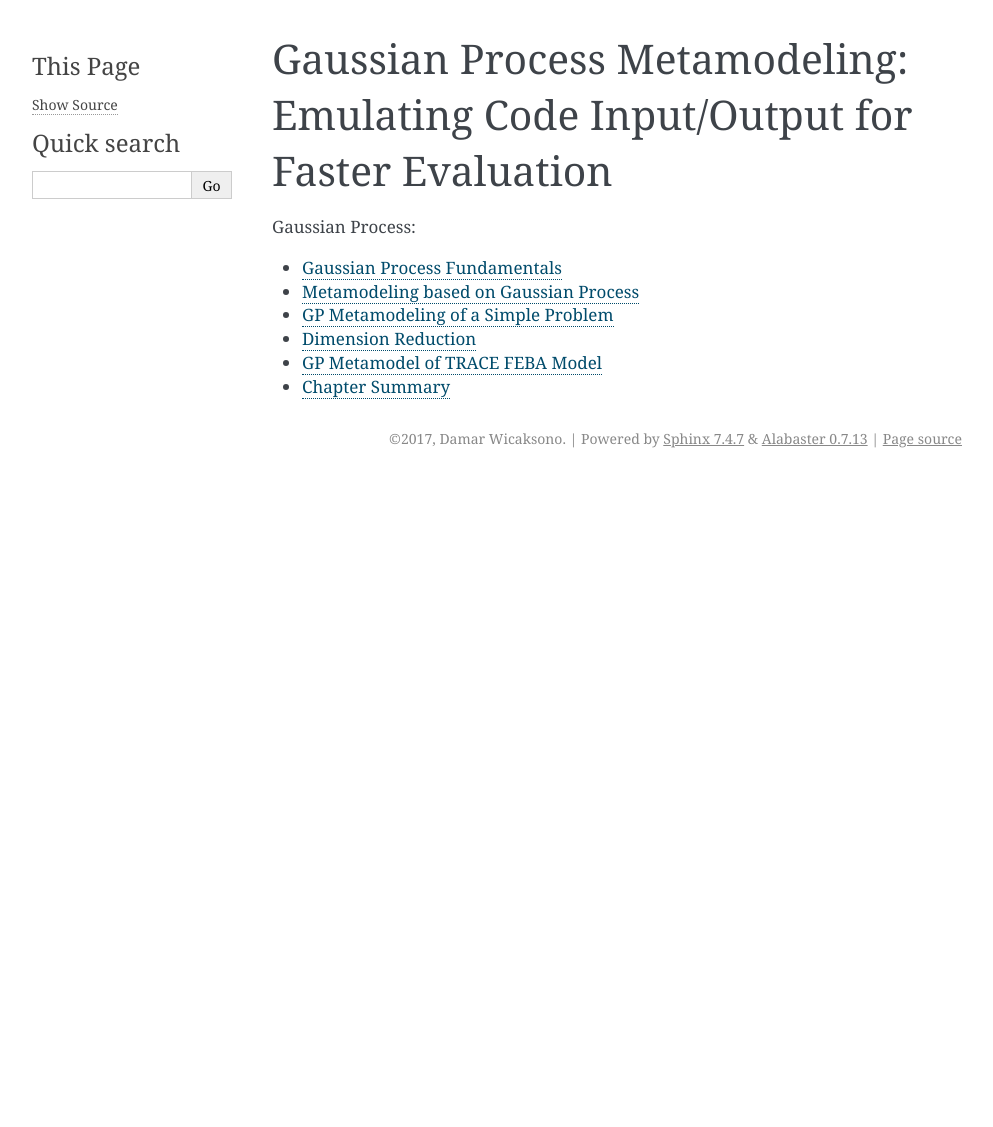
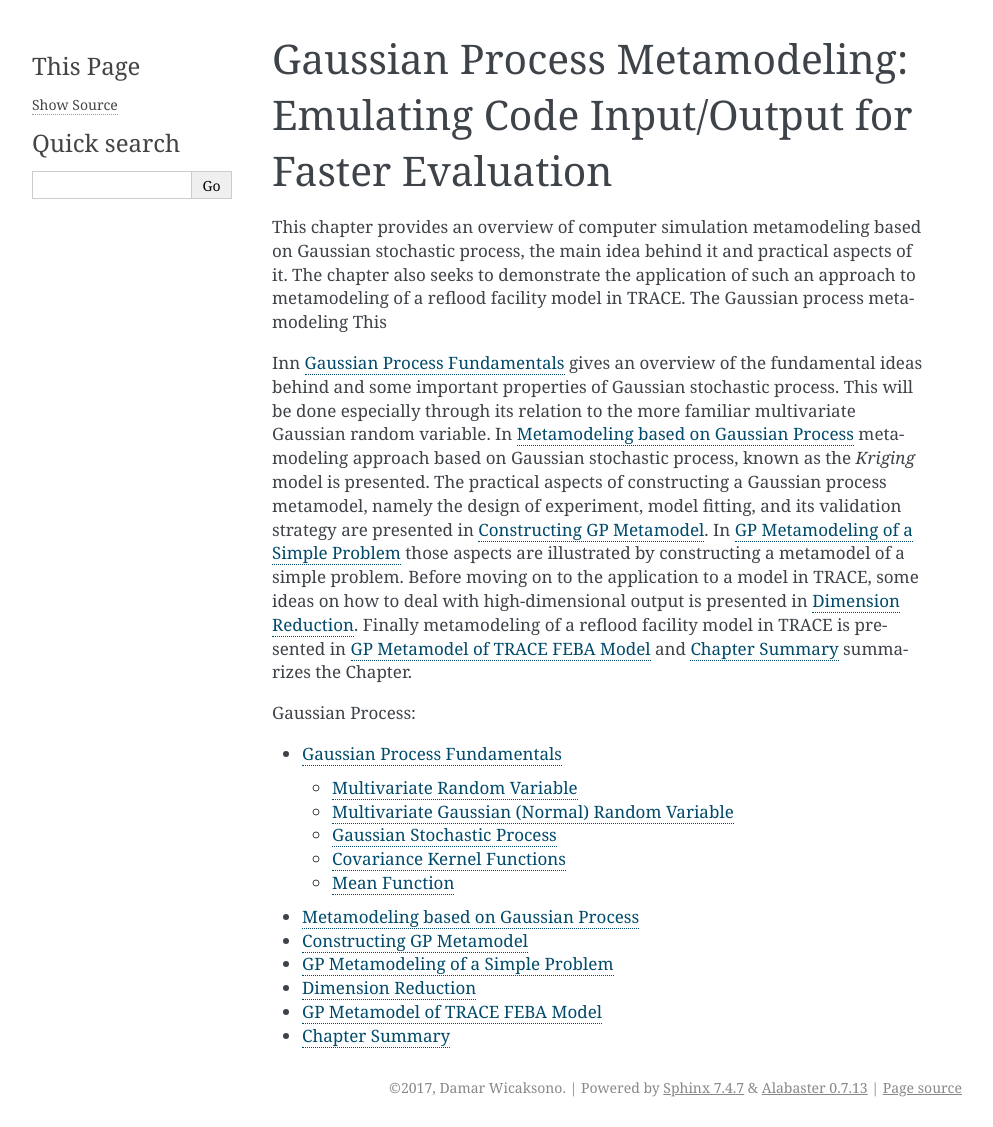
Before and after one commit to damar-wicaksono/wd41-thesis, a Sphinx documentation site: the page built from sphinx-doc/source/4_gp_regression/index.rst, in a window 1280 px wide. Shown: the whole page, without its empty margins (148-1141 px from the left). Built offline with Sphinx 7.4.7, drawn with Linux system fonts in a browser that asks for light colours; before the commit the page ends 900 px from its top, so only the background shows below that.

```diff
--- /dev/null
+++ b/sphinx-doc/source/1_introduction/computer_experiment.rst
@@ -0,0 +1,2 @@
+Computer Experiment
+===================
--- a/sphinx-doc/source/2_trace_reflood/index.rst
+++ b/sphinx-doc/source/2_trace_reflood/index.rst
@@ -0,0 +1,4 @@
+.. _reflood:
+
+Reflood
+=======
--- a/sphinx-doc/source/4_gp_regression/1_fundamentals.rst
+++ /dev/null
@@ -1,4 +0,0 @@
-.. _gp_fundamentals:
-
-Gaussian Process Fundamentals
-=============================
--- /dev/null
+++ b/sphinx-doc/source/4_gp_regression/constructing_gp_metamodel.rst
@@ -0,0 +1,4 @@
+.. _gp_construction:
+
+Constructing GP Metamodel
+=========================
--- a/sphinx-doc/source/4_gp_regression/index.rst
+++ b/sphinx-doc/source/4_gp_regression/index.rst
@@ -4,13 +4,27 @@
 Gaussian Process Metamodeling: Emulating Code Input/Output for Faster Evaluation
 ================================================================================
 
+This chapter provides an overview of computer simulation metamodeling based on Gaussian stochastic process,
+the main idea behind it and practical aspects of it.
+The chapter also seeks to demonstrate the application of such an approach to metamodeling of a reflood facility model in TRACE.
+The Gaussian process metamodeling This
+
+Inn :ref:`gp_fundamentals` gives an overview of the fundamental ideas behind and some important properties of Gaussian stochastic process.
+This will be done especially through its relation to the more familiar multivariate Gaussian random variable.
+In :ref:`gp_metamodeling` metamodeling approach based on Gaussian stochastic process, known as the *Kriging* model is presented.
+The practical aspects of constructing a Gaussian process metamodel, namely the design of experiment, model fitting, and its validation strategy are presented in :ref:`gp_construction`.
+In :ref:`gp_simple_problem` those aspects are illustrated by constructing a metamodel of a simple problem.
+Before moving on to the application to a model in TRACE, some ideas on how to deal with high-dimensional output is presented in :ref:`gp_dimension_reduction`.
+Finally metamodeling of a reflood facility model in TRACE is presented in :ref:`gp_trace` and :ref:`gp_summary` summarizes the Chapter.
+
 .. toctree::
    :maxdepth: 2
    :caption: Gaussian Process:
 
-   1_fundamentals
-   2_metamodeling
-   3_simple_problem
-   4_dimension_reduction
-   5_gp_trace
-   6_chapter_summary
+   fundamentals
+   metamodeling
+   constructing_gp_metamodel
+   simple_problem
+   dimension_reduction
+   gp_trace
+   chapter_summary
--- a/sphinx-doc/source/index.rst
+++ b/sphinx-doc/source/index.rst
@@ -3,8 +3,8 @@
    You can adapt this file completely to your liking, but it should at least
    contain the root `toctree` directive.
 
-Welcome to wd41-thesis's documentation!
-=======================================
+Bayesian Uncertainty Quantification of Physical Model in Thermal-Hydraulics System Code
+=======================================================================================
 
 Lorem Ipsum Dolor Sit Amet
 
@@ -13,6 +13,7 @@ Lorem Ipsum Dolor Sit Amet
    :caption: Contents:
 
    1_introduction/index.rst
+   2_trace_reflood/index.rst
    3_gsa/index.rst
    4_gp_regression/index.rst
    5_bayesian_calibration/index.rst
```
Also changed, not shown: sphinx-doc/source/1_introduction/index.rst (+7 -6 lines), sphinx-doc/source/4_gp_regression/fundamentals.rst (added, +41 -0 lines), sphinx-doc/source/1_introduction/computer_simulation.rst (renamed from sphinx-doc/source/1_introduction/1_computer_simulation.rst), sphinx-doc/source/1_introduction/premium.rst (renamed from sphinx-doc/source/1_introduction/3_premium.rst), sphinx-doc/source/1_introduction/problem_and_objective.rst (renamed from sphinx-doc/source/1_introduction/4_problem_and_objective.rst), sphinx-doc/source/1_introduction/scope_and_limitation.rst (renamed from sphinx-doc/source/1_introduction/5_scope_and_limitation.rst), sphinx-doc/source/1_introduction/thesis_overview.rst (renamed from sphinx-doc/source/1_introduction/6_thesis_overview.rst), sphinx-doc/source/1_introduction/uq_in_evaluation_model.rst (renamed from sphinx-doc/source/1_introduction/2_uq_in_evaluation_model.rst), sphinx-doc/source/4_gp_regression/chapter_summary.rst (renamed from sphinx-doc/source/4_gp_regression/6_chapter_summary.rst), sphinx-doc/source/4_gp_regression/dimension_reduction.rst (renamed from sphinx-doc/source/4_gp_regression/4_dimension_reduction.rst), sphinx-doc/source/4_gp_regression/gp_trace.rst (renamed from sphinx-doc/source/4_gp_regression/5_gp_trace.rst), sphinx-doc/source/4_gp_regression/metamodeling.rst (renamed from sphinx-doc/source/4_gp_regression/2_metamodeling.rst), sphinx-doc/source/4_gp_regression/simple_problem.rst (renamed from sphinx-doc/source/4_gp_regression/3_simple_problem.rst).
